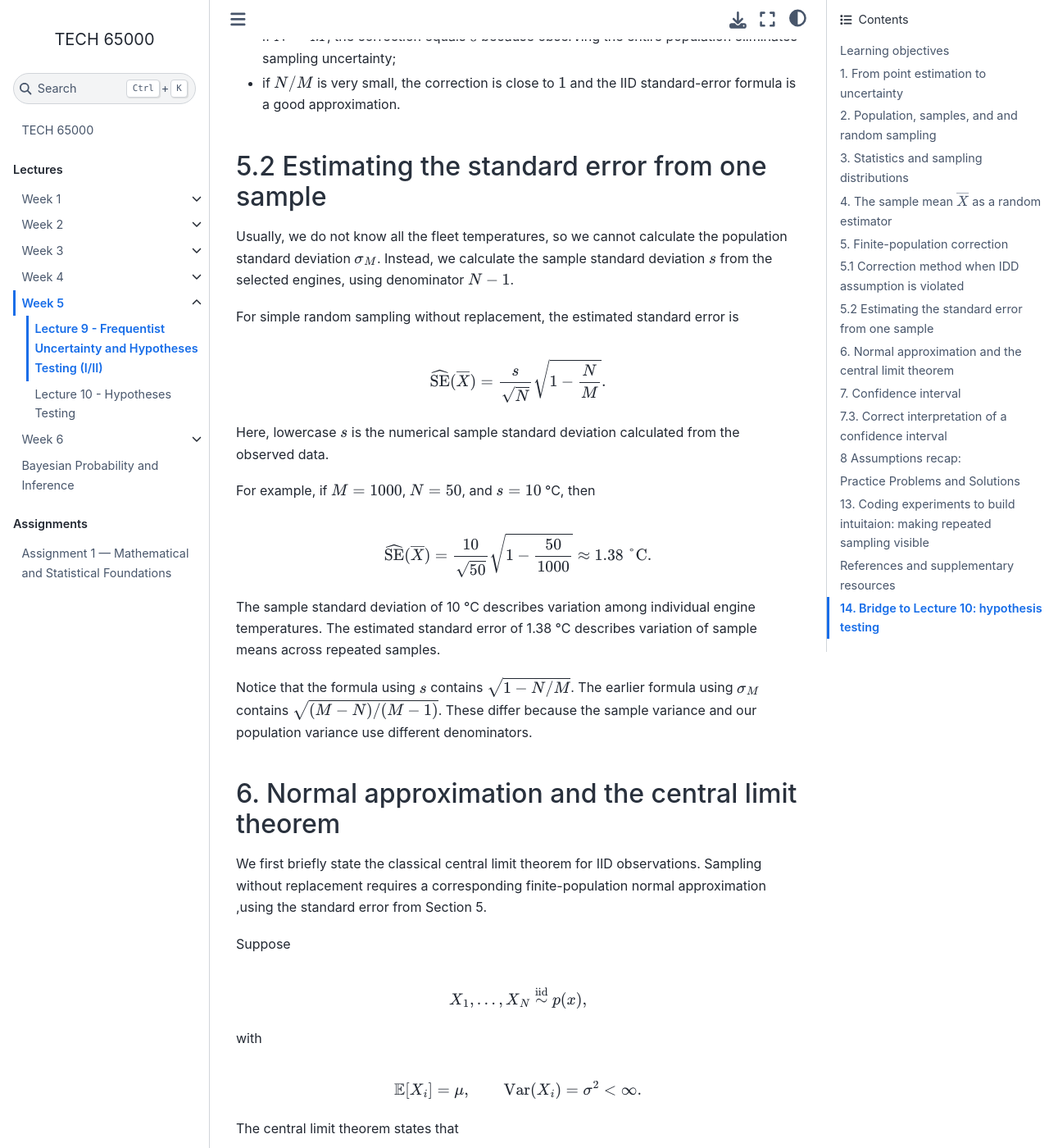
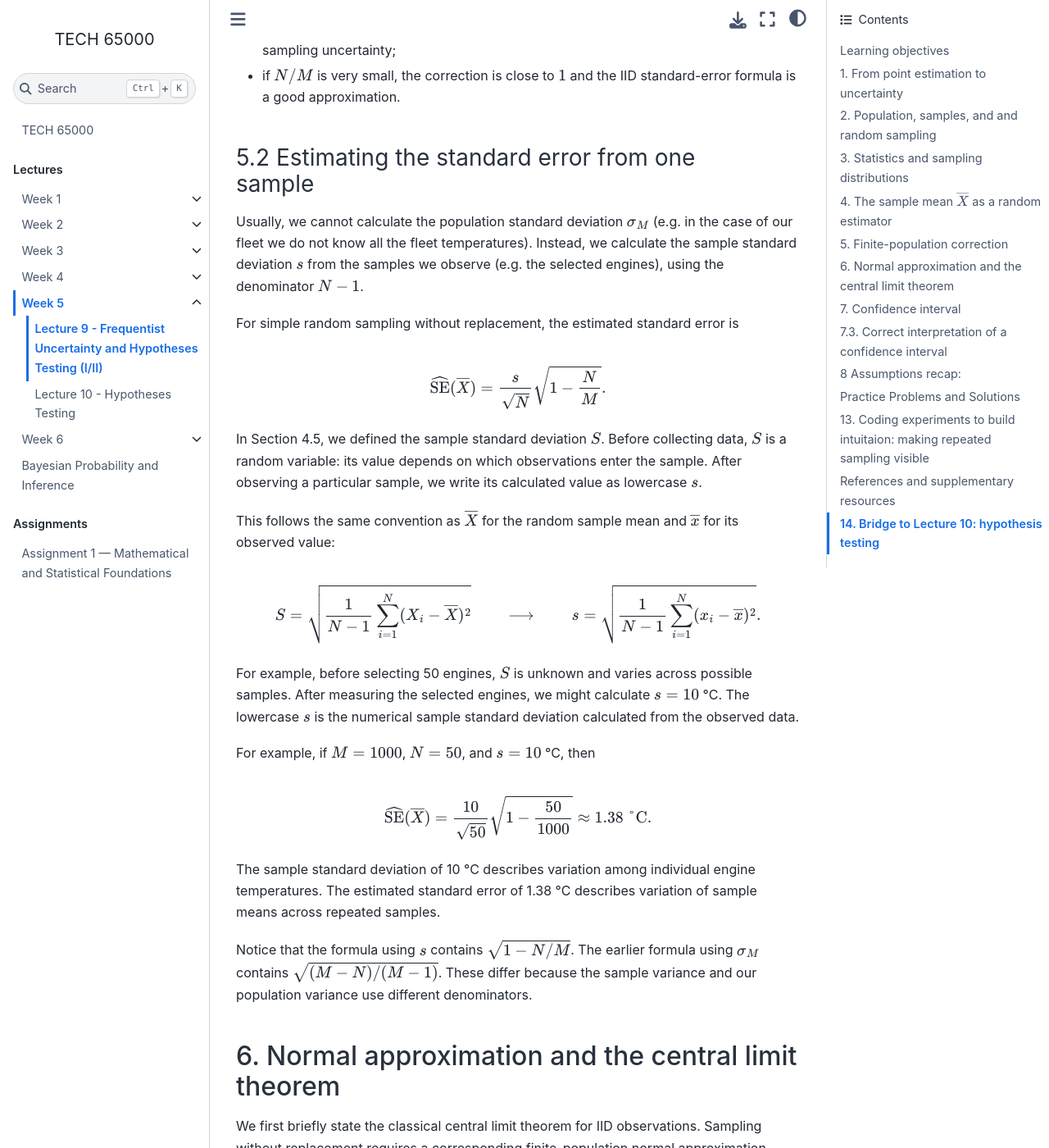
Before and after one commit to DTECH-650/DTECH-650.github.io, a Jupyter Book: the page built from lectures/week5/lecture-9-sampling-statistics.md, in a window 1280 px wide and 1400 px high, scrolled down 12268 px. Shown: the whole window at 82% size. Built offline with Jupyter Book 1.0.4 settings and Sphinx 7.4.7 and the Sphinx Book theme 1.1.4, drawn with Linux system fonts in a browser that asks for light colours; pages that are not in the unit, such as notebooks, are missing from menus; some of the changed text lies outside the part shown.

Commit message:
updated with some more corrections

```diff
--- a/lectures/week5/lecture-9-sampling-statistics.md
+++ b/lectures/week5/lecture-9-sampling-statistics.md
@@ -404,9 +404,10 @@ The correction has an intuitive interpretation:
 - if $N=M$, the correction equals $0$ because observing the entire population eliminates sampling uncertainty;
 - if $N/M$ is very small, the correction is close to $1$ and the IID standard-error formula is a good approximation.
 
-## 5.2 Estimating the standard error from one sample
+### 5.2 Estimating the standard error from one sample
 
-Usually, we do not know all the fleet temperatures, so we cannot calculate the population standard deviation $\sigma_M$. Instead, we calculate the sample standard deviation $s$ from the selected engines, using denominator $N-1$.
+Usually, we cannot calculate the population standard deviation $\sigma_M$ (e.g. in the case of our fleet we do not know all the fleet temperatures).
+Instead, we calculate the sample standard deviation $s$ from the samples we observe (e.g. the selected engines), using the denominator $N-1$.
 
 For simple random sampling without replacement, the estimated standard error is
 
@@ -415,7 +416,18 @@ $$
 =\frac{s}{\sqrt{N}}\sqrt{1-\frac{N}{M}}.
 $$
 
-Here, lowercase $s$ is the numerical sample standard deviation calculated from the observed data.
+In Section 4.5, we defined the sample standard deviation $S$. Before collecting data, $S$ is a random variable: its value depends on which observations enter the sample. After observing a particular sample, we write its calculated value as lowercase $s$.
+
+This follows the same convention as $\overline{X}$ for the random sample mean and $\overline{x}$ for its observed value:
+
+$$
+S=\sqrt{\frac{1}{N-1}\sum_{i=1}^{N}(X_i-\overline{X})^2}
+\qquad\longrightarrow\qquad
+s=\sqrt{\frac{1}{N-1}\sum_{i=1}^{N}(x_i-\overline{x})^2}.
+$$
+
+For example, before selecting 50 engines, $S$ is unknown and varies across possible samples. After measuring the selected engines, we might calculate $s=10$ °C.
+The lowercase $s$ is the numerical sample standard deviation calculated from the observed data.
 
 For example, if $M=1000$, $N=50$, and $s=10$ °C, then
 
```
Also changed, not shown: other parts of lectures/week5/lecture-9-sampling-statistics.md (+4 -4 lines).
